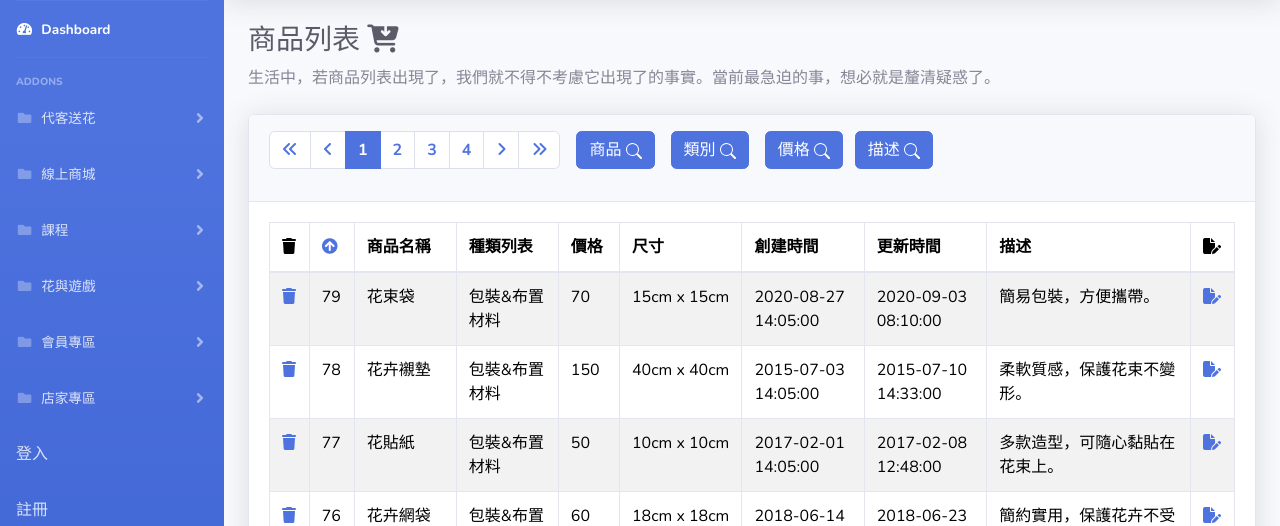
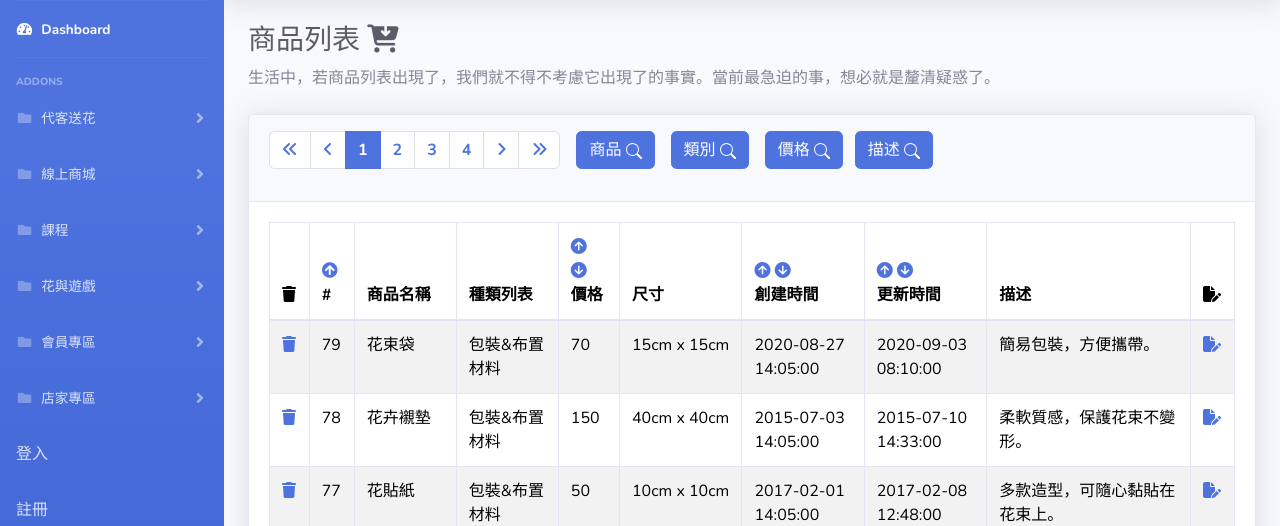
Before and after one commit to forget0224/floral_shop, a PHP site: page /pages/product/list.php in a window 1280 px wide. Shown: the part 70-596 px from the top of the page. Run offline with PHP 8.4, Linux system fonts and the light colour scheme; data comes from the database, SQL or seed files in the repository.

Commit message:
增加排序功能

```diff
--- a/pages/product/list.php
+++ b/pages/product/list.php
@@ -41,6 +41,11 @@ if ($totalRows > 0) {
     exit;
   }
 
+  // 排序
+  $orderBy = isset($_GET['orderBy']) ? $_GET['orderBy'] : 'product_id'; //product_id排序
+  $order = isset($_GET['order']) && ($_GET['order'] === 'asc' || $_GET['order'] === 'desc') ? strtoupper($_GET['order']) : 'DESC'; //price排序
+
+
   // 透過inner join將product表格和categories表格連接起來
   $sql = sprintf(
     "SELECT p.*, c.name AS category_name FROM product p
@@ -49,13 +54,19 @@ if ($totalRows > 0) {
     %s
     %s
     %s
-    ORDER BY p.product_id %s
+    ORDER BY
+      CASE
+      WHEN p.updated_at IS NULL OR p.updated_at = '0000-00-00 00:00:00' THEN 1
+      ELSE 0
+    END,
+    %s %s
     LIMIT %s, %s",
     $isSearch ? "WHERE p.name LIKE :searchKeyword" : "", //搜尋-商品關鍵字
     $isSearchCategory ? "AND p.categories_id = :searchCategory" : "", // 搜尋-類別
     ($isSearchPrice && $searchPriceFirst !== '' && $searchPriceSecond !== '') ? "AND p.price BETWEEN :searchPriceFirst AND :searchPriceSecond" : "", // 搜尋-價格
     $isSearchDescription ? "AND p.description LIKE :searchDescription" : "", //搜尋-描述關鍵字
-    (isset($_GET['order']) && ($_GET['order'] === 'asc' || $_GET['order'] === 'desc')) ? strtoupper($_GET['order']) : 'DESC', // Sorting order (asc or desc)
+    $orderBy,
+    $order, //排序
     ($page - 1) * $perPage,
     $perPage
   );
@@ -139,7 +150,9 @@ if ($totalRows > 0) {
                     <?php for ($i = $page - 5; $i <= $page + 5; $i++) :
                       if ($i >= 1 and $i <= $totalPages) : ?>
                         <li class="page-item <?= $i == $page ? 'active' : '' ?>">
-                          <a class="page-link" href="?page=<?= $i ?>"><?= $i ?></a>
+                          <a class="page-link" href="?page=<?= $i ?>&orderBy=<?= $orderBy ?>&order=<?= $order ?>">
+                            <?= $i ?>
+                          </a>
                         </li>
                     <?php endif;
                     endfor; ?>
@@ -315,13 +328,41 @@ if ($totalRows > 0) {
                         <a href="?orderBy=product_id&order=<?= (isset($_GET['orderBy']) && $_GET['orderBy'] === 'product_id' && $_GET['order'] === 'asc') ? 'desc' : 'asc' ?>">
                           <i class="fas <?= (isset($_GET['orderBy']) && $_GET['orderBy'] === 'product_id' && $_GET['order'] === 'asc') ? 'fa-arrow-circle-down' : 'fa-arrow-circle-up' ?>"></i>
                         </a>
+                        #
                       </th>
                       <th style="width: 100px;">商品名稱</th>
                       <th style="width: 100px;">種類列表</th>
-                      <th style="width: 60px;">價格</th>
+                      <th style="width: 60px;">
+                        <a class="text-decoration-none" href="?orderBy=price&order=desc">
+                          <i class="fa-solid fa-circle-arrow-up"></i>
+                        </a>
+                        <a class="text-decoration-none" href="?orderBy=price&order=asc">
+                          <i class="fa-solid fa-circle-arrow-down"></i>
+                        </a>
+                        價格
+                      </th>
                       <th style="width: 120px;">尺寸</th>
-                      <th style="width: 120px;">創建時間</th>
-                      <th style="width: 120px;">更新時間</th>
+                      <th style="width: 120px;">
+
+                          <a class="text-decoration-none" href="?orderBy=created_at&order=desc">
+                            <i class="fa-solid fa-circle-arrow-up"></i>
+                          </a>
+                          <a class="text-decoration-none" href="?orderBy=created_at&order=asc">
+                            <i class="fa-solid fa-circle-arrow-down"></i>
+                          </a>
+                        <br>
+                        創建時間
+                      </th>
+                      <th style="width: 120px;">
+
+                        <a class="text-decoration-none" href="?orderBy=updated_at&order=desc">
+                          <i class="fa-solid fa-circle-arrow-up"></i>
+                        </a>
+                        <a class="text-decoration-none" href="?orderBy=updated_at&order=asc">
+                          <i class="fa-solid fa-circle-arrow-down"></i>
+                        </a>
+                        <br>更新時間
+                      </th>
                       <th style="width: 200px;">描述</th>
                       <th style="width: 20px;"><i class="fa-solid fa-file-pen"></i></th>
                     </tr>
```
